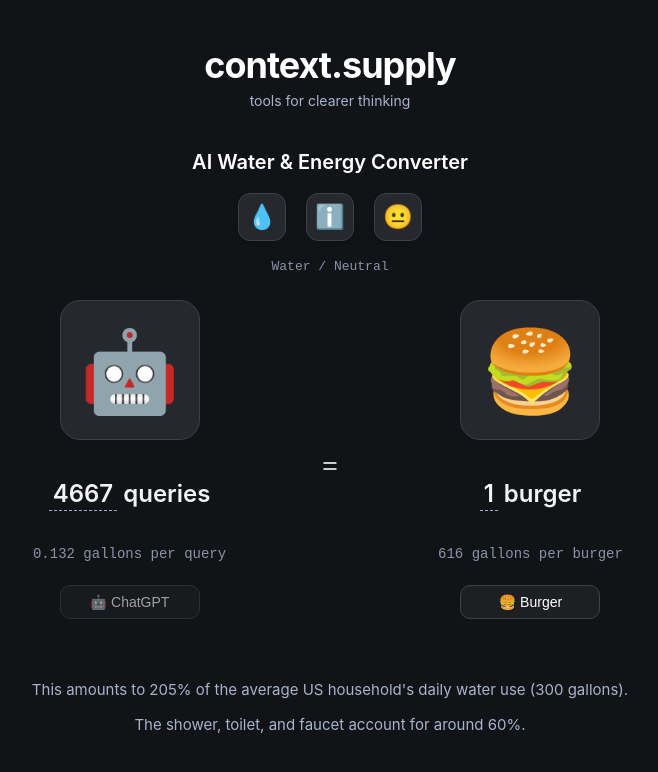
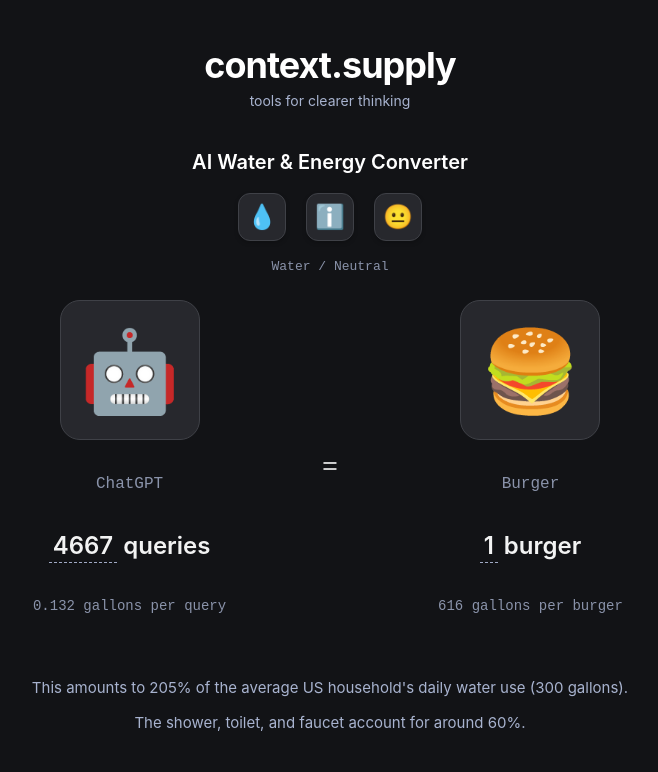
Before and after one commit to dame-is/context-supply, a React (Vite) app: page / in a window 1280 px wide. Shown: the top 772 px of the page, without its empty margins (310-968 px from the left). Built offline with nearby package versions, Linux system fonts and the light colour scheme.

Commit message:
switch emoji selector style

```diff
--- a/src/components/EnergyConverter.css
+++ b/src/components/EnergyConverter.css
@@ -48,6 +48,34 @@
   border-radius: 20px;
   margin-bottom: 8px;
   border: 1px solid #3f4147;
+  cursor: pointer;
+  transition: all 0.2s ease;
+}
+
+.emoji-box:hover {
+  background-color: var(--secondary-bg);
+  transform: translateY(-2px);
+  box-shadow: 0 4px 8px rgba(0, 0, 0, 0.2);
+  border-color: #5f5f6f;
+}
+
+.emoji-box:active {
+  transform: translateY(1px);
+  box-shadow: 0 1px 2px rgba(0, 0, 0, 0.2);
+}
+
+.emoji-box.active {
+  background-color: var(--secondary-bg);
+  border-color: var(--accent-color);
+  box-shadow: 0 0 0 2px var(--accent-color);
+}
+
+.emoji-label {
+  color: var(--text-secondary);
+  font-size: 16px;
+  margin: 4px 0;
+  opacity: 0.8;
+  font-family: monospace;
 }
 
 .quantity {
@@ -152,6 +180,105 @@
   appearance: none;
 }
 
+.side {
+  display: flex;
+  flex-direction: column;
+  align-items: center;
+  gap: 20px;
+  text-align: center;
+  width: 300px;
+  position: relative;
+}
+
+.equivalent-options,
+.coming-soon-popup {
+  position: absolute;
+  top: calc(100% - 60px);
+  left: 50%;
+  transform: translateX(-50%);
+  padding: 12px;
+  background-color: var(--card-bg);
+  border: 1px solid #3f4147;
+  border-radius: 12px;
+  box-shadow: 0 4px 12px rgba(0, 0, 0, 0.3);
+  z-index: 100;
+  animation: fadeIn 0.2s ease;
+}
+
+@keyframes fadeIn {
+  from {
+    opacity: 0;
+    transform: translate(-50%, -10px);
+  }
+  to {
+    opacity: 1;
+    transform: translate(-50%, 0);
+  }
+}
+
+.coming-soon-popup {
+  width: max-content;
+  max-width: 200px;
+  text-align: center;
+  color: var(--text-secondary);
+  font-size: 14px;
+  padding: 16px;
+}
+
+.equivalent-options {
+  display: grid;
+  grid-template-columns: repeat(auto-fill, minmax(48px, 1fr));
+  gap: 8px;
+  max-width: 240px;
+}
+
+.equivalent-options::before,
+.coming-soon-popup::before {
+  content: '';
+  position: absolute;
+  top: -8px;
+  left: 50%;
+  transform: translateX(-50%) rotate(45deg);
+  width: 16px;
+  height: 16px;
+  background-color: var(--card-bg);
+  border-left: 1px solid #3f4147;
+  border-top: 1px solid #3f4147;
+}
+
+.equivalent-options .emoji-button {
+  width: 48px;
+  height: 48px;
+  padding: 0;
+  font-size: 24px;
+  display: flex;
+  align-items: center;
+  justify-content: center;
+  background-color: var(--secondary-bg);
+  border: 1px solid #3f4147;
+  border-radius: 12px;
+  cursor: pointer;
+  transition: all 0.2s ease;
+}
+
+.equivalent-options .emoji-button:hover {
+  background-color: var(--card-bg);
+  transform: translateY(-1px);
+  box-shadow: 0 4px 8px rgba(0, 0, 0, 0.2);
+  border-color: #5f5f6f;
+}
+
+.equivalent-options .emoji-button:active {
+  transform: translateY(1px);
+  box-shadow: 0 1px 2px rgba(0, 0, 0, 0.2);
+}
+
+.equivalent-options .emoji-button.active {
+  background-color: var(--card-bg);
+  border-color: var(--accent-color);
+  box-shadow: 0 0 0 2px var(--accent-color);
+}
+
 @media (max-width: 768px) {
   .converter-body {
     flex-direction: column;
@@ -189,6 +316,18 @@
 
   .dark-select {
     width: 120px;
+  }
+
+  .equivalent-options {
+    max-width: 200px;
+    gap: 6px;
+    padding: 8px;
+  }
+
+  .equivalent-options .emoji-button {
+    width: 42px;
+    height: 42px;
+    font-size: 20px;
   }
 }
 
--- a/src/components/EnergyConverter.jsx
+++ b/src/components/EnergyConverter.jsx
@@ -123,6 +123,10 @@
   const dragStartQueryCountRef = useRef(0);
   const [isModalOpen, setIsModalOpen] = useState(false);
   const [isTogglingType, setIsTogglingType] = useState(false);
+  const [isSelectingRight, setIsSelectingRight] = useState(false);
+  const [showAiComingSoon, setShowAiComingSoon] = useState(false);
+  const rightSideRef = useRef(null);
+  const leftSideRef = useRef(null);
 
   // Helper function to round numbers based on their magnitude
   const roundNumber = (num) => {
@@ -287,6 +291,41 @@
     }
   };
 
+  // Handle clicking outside the popups
+  useEffect(() => {
+    if (!isSelectingRight && !showAiComingSoon) return;
+
+    const handleClickOutside = (event) => {
+      if (isSelectingRight && rightSideRef.current && !rightSideRef.current.contains(event.target)) {
+        setIsSelectingRight(false);
+      }
+      if (showAiComingSoon && leftSideRef.current && !leftSideRef.current.contains(event.target)) {
+        setShowAiComingSoon(false);
+      }
+    };
+
+    document.addEventListener('mousedown', handleClickOutside);
+    return () => {
+      document.removeEventListener('mousedown', handleClickOutside);
+    };
+  }, [isSelectingRight, showAiComingSoon]);
+
+  // Handle clicking on the left emoji box (AI model)
+  const handleLeftEmojiClick = () => {
+    setShowAiComingSoon(!showAiComingSoon);
+  };
+
+  // Handle clicking on the right emoji box (equivalent)
+  const handleRightEmojiClick = () => {
+    setIsSelectingRight(!isSelectingRight);
+  };
+
+  // Handle selecting a new equivalent
+  const handleEquivalentSelect = (newEquivalent) => {
+    setSelectedEquivalent(newEquivalent);
+    setIsSelectingRight(false);
+  };
+
   return (
     <div className="converter-container">
       <h2 className="converter-title">AI Water & Energy Converter</h2>
@@ -321,9 +360,16 @@
       </div>
 
       <div className="converter-body">
-        <div className="side">
-          <div className="emoji-box">
+        <div className="side" ref={leftSideRef}>
+          <div
+            className={`emoji-box ${showAiComingSoon ? 'active' : ''}`}
+            onClick={handleLeftEmojiClick}
+            title="More models coming soon!"
+          >
             {aiModels.chatgpt.emoji}
+          </div>
+          <div className="emoji-label">
+            {aiModels.chatgpt.name}
           </div>
           <div className="quantity">
             {isEditingLeft ? (
@@ -351,24 +397,25 @@
           <div className="unit-text">
             {getCurrentUnitText(measurementType, estimate)}
           </div>
-          <div className="selector-container">
-            <select
-              disabled
-              className="dark-select disabled"
-              title="More models coming soon!"
-            >
-              <option value="chatgpt">
-                {aiModels.chatgpt.emoji} {aiModels.chatgpt.name}
-              </option>
-            </select>
-          </div>
+          {showAiComingSoon && (
+            <div className="coming-soon-popup">
+              More AI models coming soon!
+            </div>
+          )}
         </div>
 
         <div className="equals-sign">=</div>
 
-        <div className="side">
-          <div className="emoji-box">
+        <div className="side" ref={rightSideRef}>
+          <div
+            className={`emoji-box ${isSelectingRight ? 'active' : ''}`}
+            onClick={handleRightEmojiClick}
+            title="Click to change equivalent"
+          >
             {currentEquivalents[selectedEquivalent].emoji}
+          </div>
+          <div className="emoji-label">
+            {currentEquivalents[selectedEquivalent].name}
           </div>
           <div className="quantity">
             {isEditingRight ? (
@@ -389,7 +436,6 @@
                 onClick={() => setIsEditingRight(true)}
                 onMouseDown={(e) => startDragging('right', rightSideValue, e)}
               >
-                {console.log('rightSideValue before format:', rightSideValue)}
                 {formatNumber(rightSideValue, 'right')}
               </span>
             )} {getUnitText(rightSideValue, currentEquivalents[selectedEquivalent].unit)}
@@ -397,19 +443,20 @@
           <div className="unit-text">
             {currentEquivalents[selectedEquivalent].value} {measurementType === 'energy' ? 'kWh' : 'gallons'} per {currentEquivalents[selectedEquivalent].unit.singular}
           </div>
-          <div className="selector-container">
-            <select
-              value={selectedEquivalent}
-              onChange={(e) => setSelectedEquivalent(e.target.value)}
-              className="dark-select"
-            >
+          {isSelectingRight && (
+            <div className="equivalent-options">
               {Object.entries(currentEquivalents).map(([key, item]) => (
-                <option key={key} value={key}>
-                  {item.emoji} {item.name}
-                </option>
+                <button
+                  key={key}
+                  className={`emoji-button ${key === selectedEquivalent ? 'active' : ''}`}
+                  onClick={() => handleEquivalentSelect(key)}
+                  title={item.name}
+                >
+                  {item.emoji}
+                </button>
               ))}
-            </select>
-          </div>
+            </div>
+          )}
         </div>
       </div>
 
```
